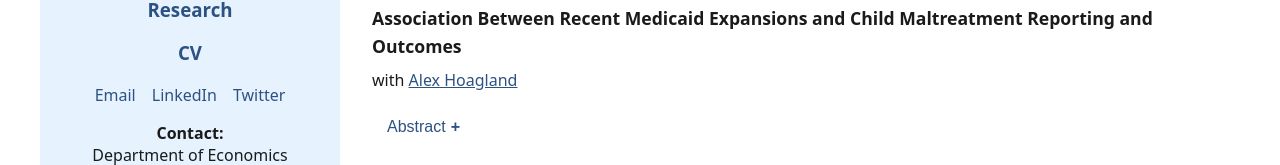
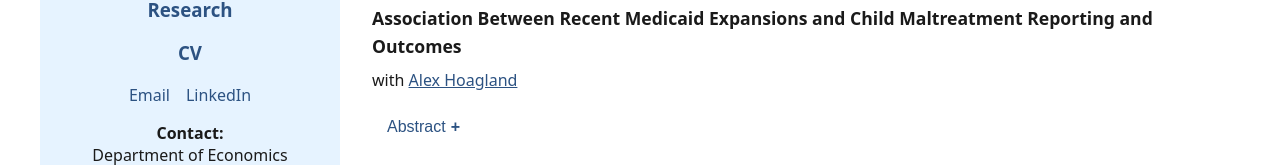
Before and after one commit to danielsabey/danielsabey.github.io, a plain HTML site: page research.html in a window 1280 px wide. Shown: the part 454-619 px from the top of the page. Drawn offline with Linux system fonts and the light colour scheme.

Commit message:
Update research.html

```diff
--- a/research.html
+++ b/research.html
@@ -173,7 +173,6 @@
             <div class="social-row">
                 <a href="mailto:danielsabey@gmail.com">Email</a>
                 <a href="https://linkedin.com/in/daniel-sabey">LinkedIn</a>
-                <a href="https://x.com/SabeyDaniel">Twitter</a>
             </div>
             <p><strong>Contact:</strong><br>
                 Department of Economics<br>
```
